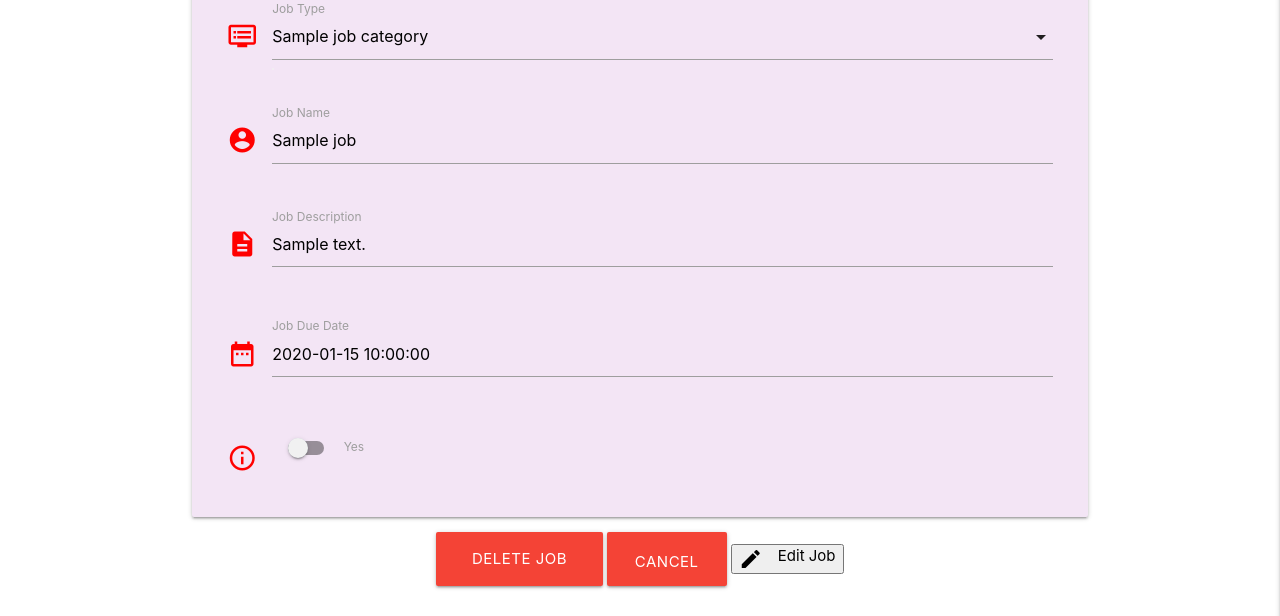
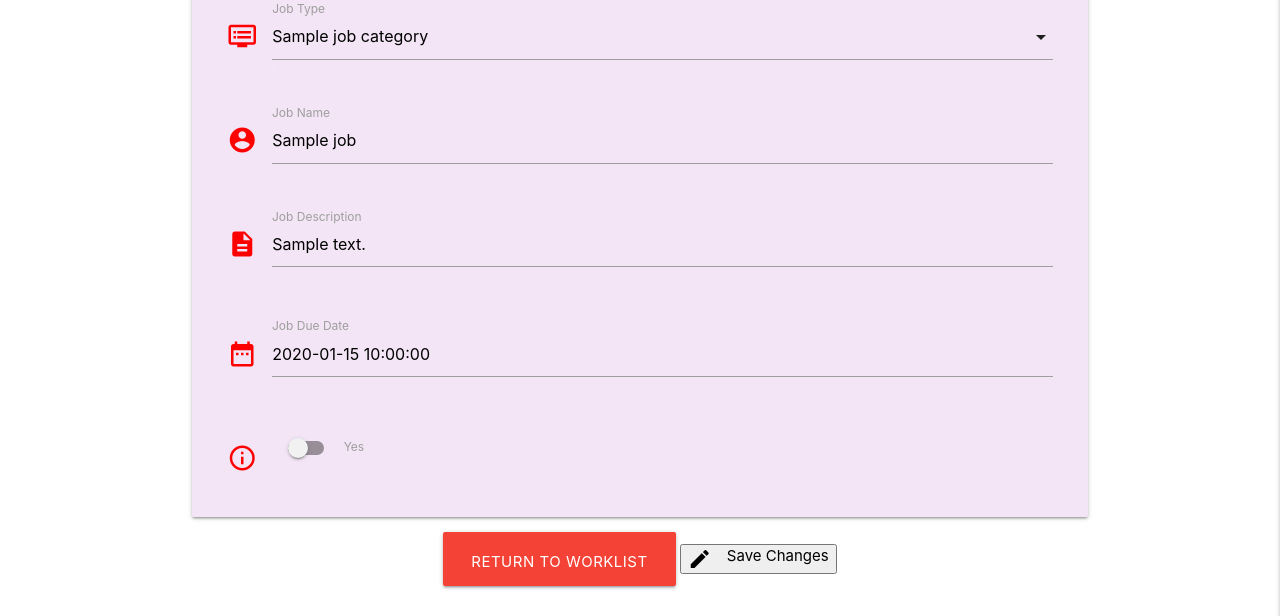
Before and after one commit to starranuk/worklist, a Flask app: template templates/edit_job.html in a window 1280 px wide. Shown: the part 184-800 px from the top of the page. Run offline with Flask 2, Linux system fonts and the light colour scheme; the visitor is signed in with stand-in values (Sample User, id 1); the template is opened without the code that fills it: most values are stand-ins (such as "Sample title", 1, 10 or a date in 2020); some libraries are stand-ins or nearby versions.

Commit message:
when updating a job only a sysadmin account can delete a job

```diff
--- a/templates/edit_job.html
+++ b/templates/edit_job.html
@@ -68,16 +68,19 @@
         </div>
       </div>
     </div>
-    <!-- Create Job Button -->
+
     <div class="row">
       <div class="col s12 center-align">
-        <a href="{{ url_for('delete_job', job_id=job._id) }}" <a class="red btn-large"><i class="material-icons left"></i>Delete Job</a>
+        <!-- Delete Job Button only for sysadmin user-->
+        {% if session.user|lower == "sysadmin"|lower %}
+          <a href="{{ url_for('delete_job', job_id=job._id) }}" <a class="red btn-large"><i class="material-icons left"></i>Delete Job</a>
+        {% endif %}
         <!-- Cancel Changes Button -->
         <a href="{{ url_for('get_jobs') }}" class="btn-large red">
-            Cancel <i class="fas.fa-times-circle.right"></i>
+            Return to Worklist<i class="fas.fa-times-circle.right"></i>
         </a>
-        <button type="submit" class="waves-effect waves-light btn-">
-          <i class="material-icons left">edit</i>Edit Job</button>
+        <button type="submit" clasee="blue btn-large" class="waves-effect waves-light btn-">
+          <i class="material-icons left">edit</i>Save Changes</button>
       </div>
     </div>
   </form>
--- a/templates/jobs.html
+++ b/templates/jobs.html
@@ -10,7 +10,7 @@
             <div class="col s4">
                 <i class="material-icons">view_day</i>
                 {% if session.user|lower == job.created_by|lower %}
-                <a href="{{ url_for('edit_job', job_id=job._id) }}" ></a><a class="btn-small"><i class="material-icons left"></i>Edit Job</a>
+                <a href="{{ url_for('edit_job', job_id=job._id) }}" class="btn-small light-blue lighten-1">Edit</a>
                 {% endif %}
             </div>
             <div class="col s9">
```
